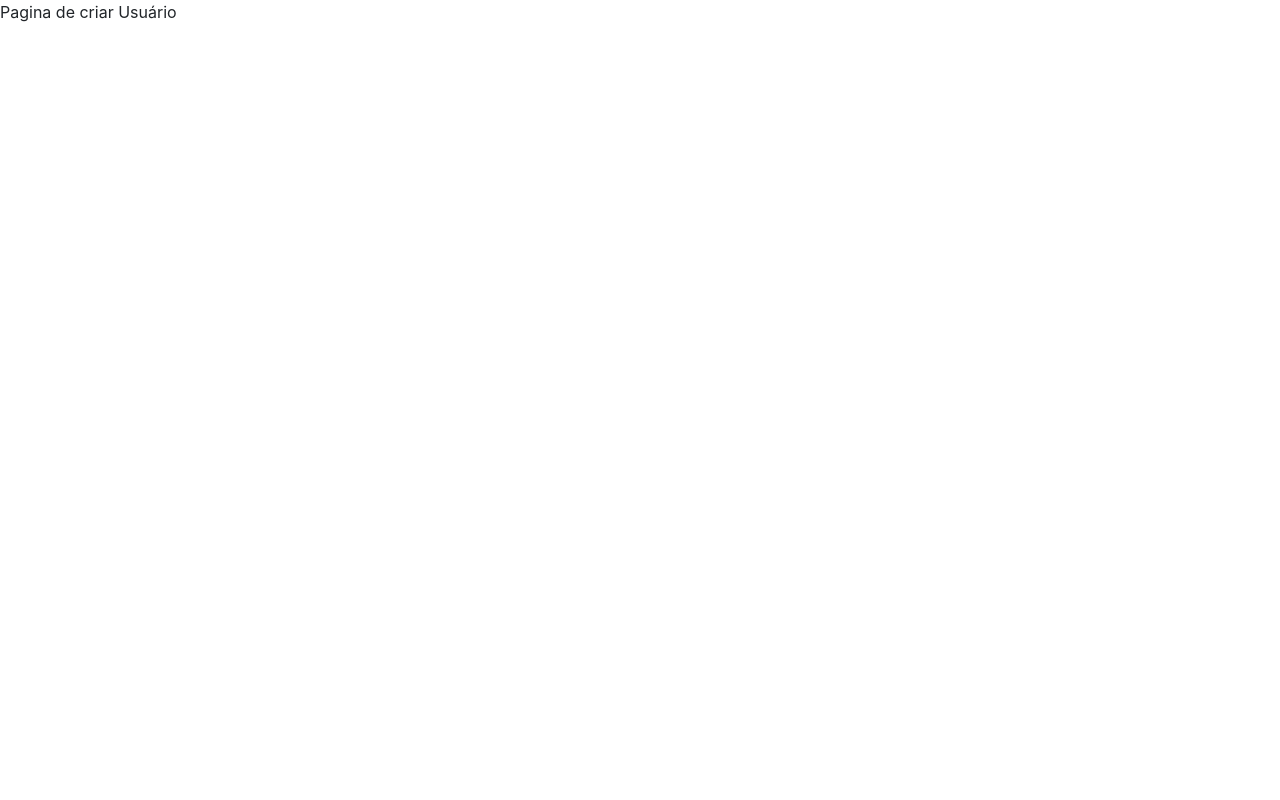
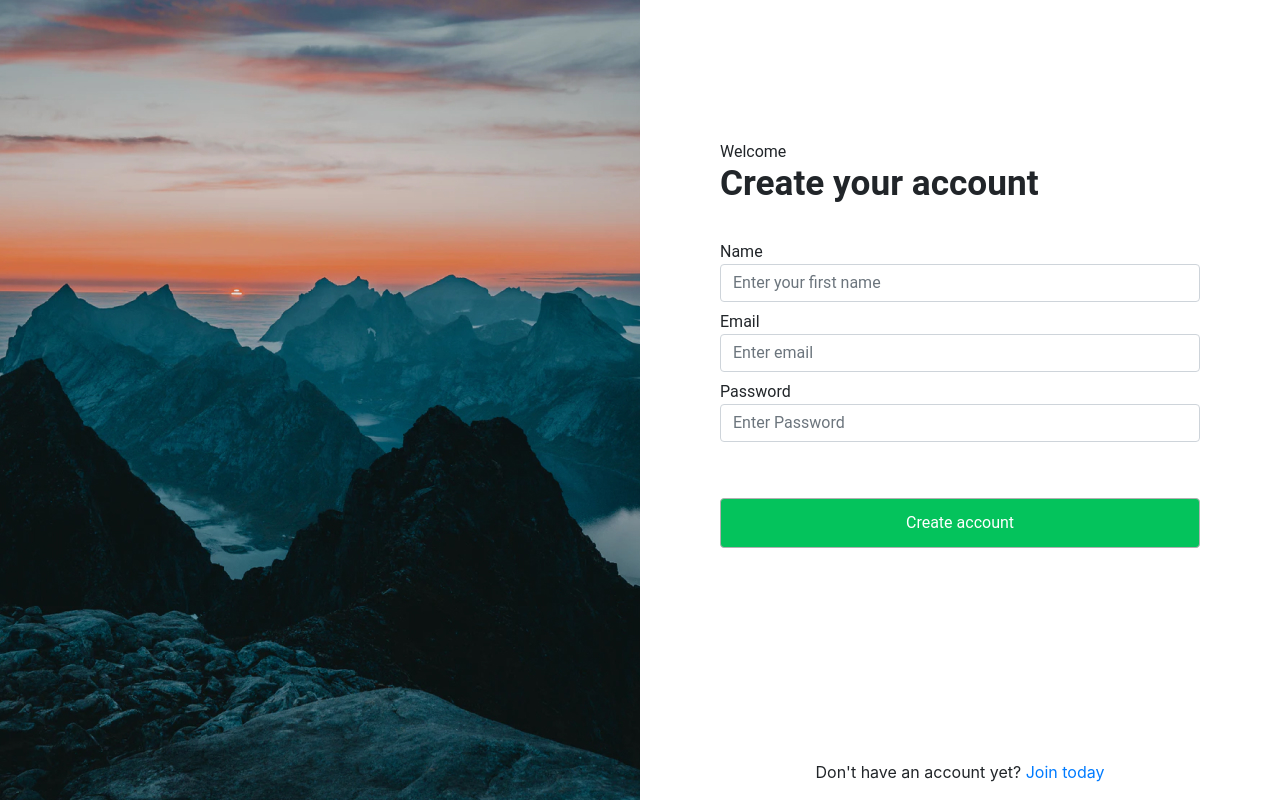
Before and after one commit to murilorrr/Desafio-Tecnico-Ebytr, a React (Create React App) app in the folder src/front-end/: page /createUser in a window 1280 px wide. Built offline with nearby package versions, Linux system fonts and the light colour scheme.

Commit message:
feat: create user page development

```diff
--- a/src/front-end/src/pages/createUser.jsx
+++ b/src/front-end/src/pages/createUser.jsx
@@ -1,9 +1,36 @@
 import React from 'react'
+import { Link } from 'react-router-dom';
 // import PropTypes from 'prop-types'
 
 const createUser = () => {
   return (
-    <div>Pagina de criar Usuário</div>
+    <div className='wrapper'>
+      <div className='login-img' />
+      <div className='login-form-div'>
+        <div className='login-form-and-greetings'>
+          <p className='greetings'>Welcome</p>
+          <h2 className='login-header'>Create your account</h2>
+          <div className='login-form'>
+            <form >
+              <div class="form-group">
+                <label for="InputName">Name</label>
+                <input type="name" class="form-control" id="InputName" placeholder="Enter your first name" />
+              </div>
+              <div class="form-group">
+                <label for="InputEmail">Email</label>
+                <input type="email" class="form-control" id="InputEmail" placeholder="Enter email" />
+              </div>
+              <div class="form-group">
+                <label for="InputPassword">Password</label>
+                <input type="password" class="form-control" id="InputPassword" placeholder="Enter Password" />
+              </div>
+            </form>
+          </div>
+          <button type="submit" class="btn submit-button">Create account</button>
+        </div>
+        <p id='create-link'>Don't have an account yet? <Link to={'tasks'}>Join today</Link></p>
+      </div>
+    </div>
   )
 }
 
```
